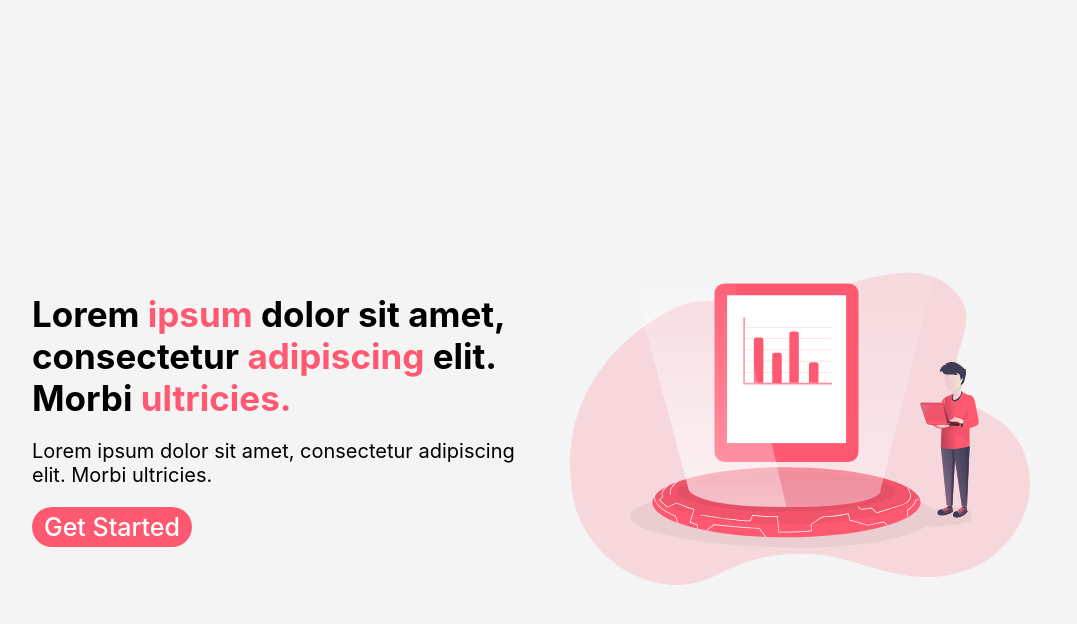
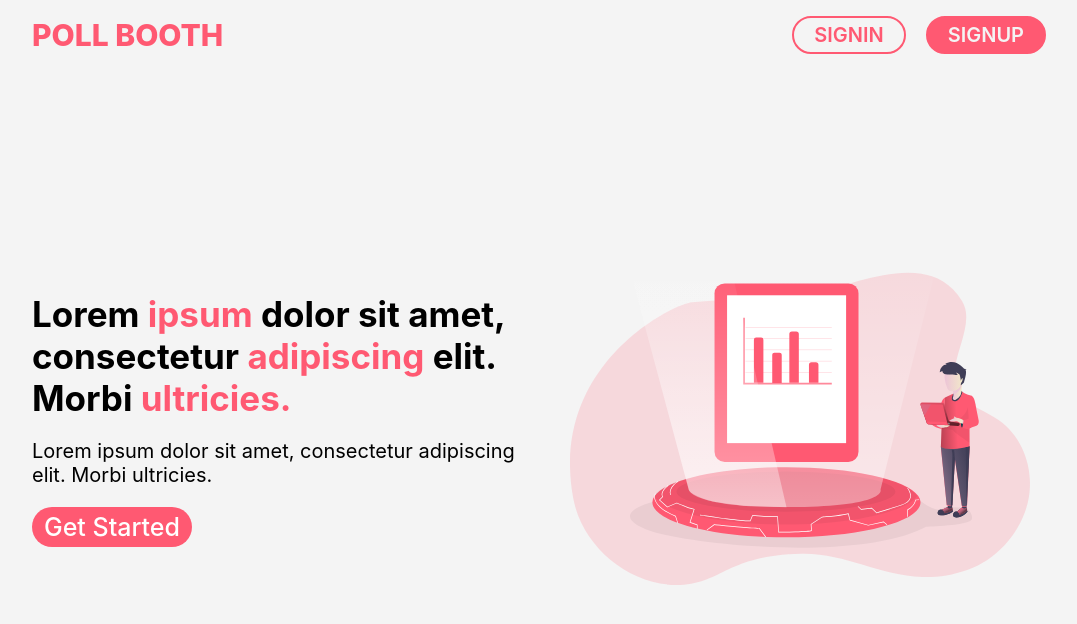
Before and after one commit to SaranshDawra/Live-Polling, a React (Create React App) app in the folder client/: page / in a window 1280 px wide. Shown: the top 624 px of the page, without its empty margins (96-1173 px from the left). Built offline with nearby package versions, Linux system fonts and the light colour scheme.

Commit message:
Minor changes

```diff
--- a/client/src/components/Home/Home.js
+++ b/client/src/components/Home/Home.js
@@ -2,25 +2,35 @@ import React from "react";
 import { Link } from "react-router-dom";
 import HeroImg from "../../assets/innovation.svg";
 import classes from "./home.module.css";
+import Navbar from "../Navbar/Navbar";
 
 const Home = () => {
     return (
+        <React.Fragment>
+            <Navbar />
             <div className={classes.Container}>
                 <div className={classes.Hero}>
                     <div className={classes.HeroText}>
                         <h2 className={classes.Heading}>
-                        Lorem <span className={classes.Highlight}>ipsum</span>{" "}
+                            Lorem{" "}
+                            <span className={classes.Highlight}>ipsum</span>{" "}
                             dolor sit amet, consectetur{" "}
-                        <span className={classes.Highlight}>adipiscing</span>{" "}
+                            <span className={classes.Highlight}>
+                                adipiscing
+                            </span>{" "}
                             elit. Morbi{" "}
-                        <span className={classes.Highlight}>ultricies.</span>
+                            <span className={classes.Highlight}>
+                                ultricies.
+                            </span>
                         </h2>
                         <p className={classes.SubHeading}>
-                        Lorem ipsum dolor sit amet, consectetur adipiscing elit.
-                        Morbi ultricies.
+                            Lorem ipsum dolor sit amet, consectetur adipiscing
+                            elit. Morbi ultricies.
                         </p>
                         <div className={classes.Btn}>
-                        <Link to="/login" className={classes.BtnLink}>Get Started</Link>
+                            <Link to="/signin" className={classes.BtnLink}>
+                                Get Started
+                            </Link>
                         </div>
                     </div>
                     <div className={classes.ImgContainer}>
@@ -32,6 +42,7 @@ const Home = () => {
                     </div>
                 </div>
             </div>
+        </React.Fragment>
     );
 };
 
```
Lines whose indentation alone changed are shown as unchanged.
